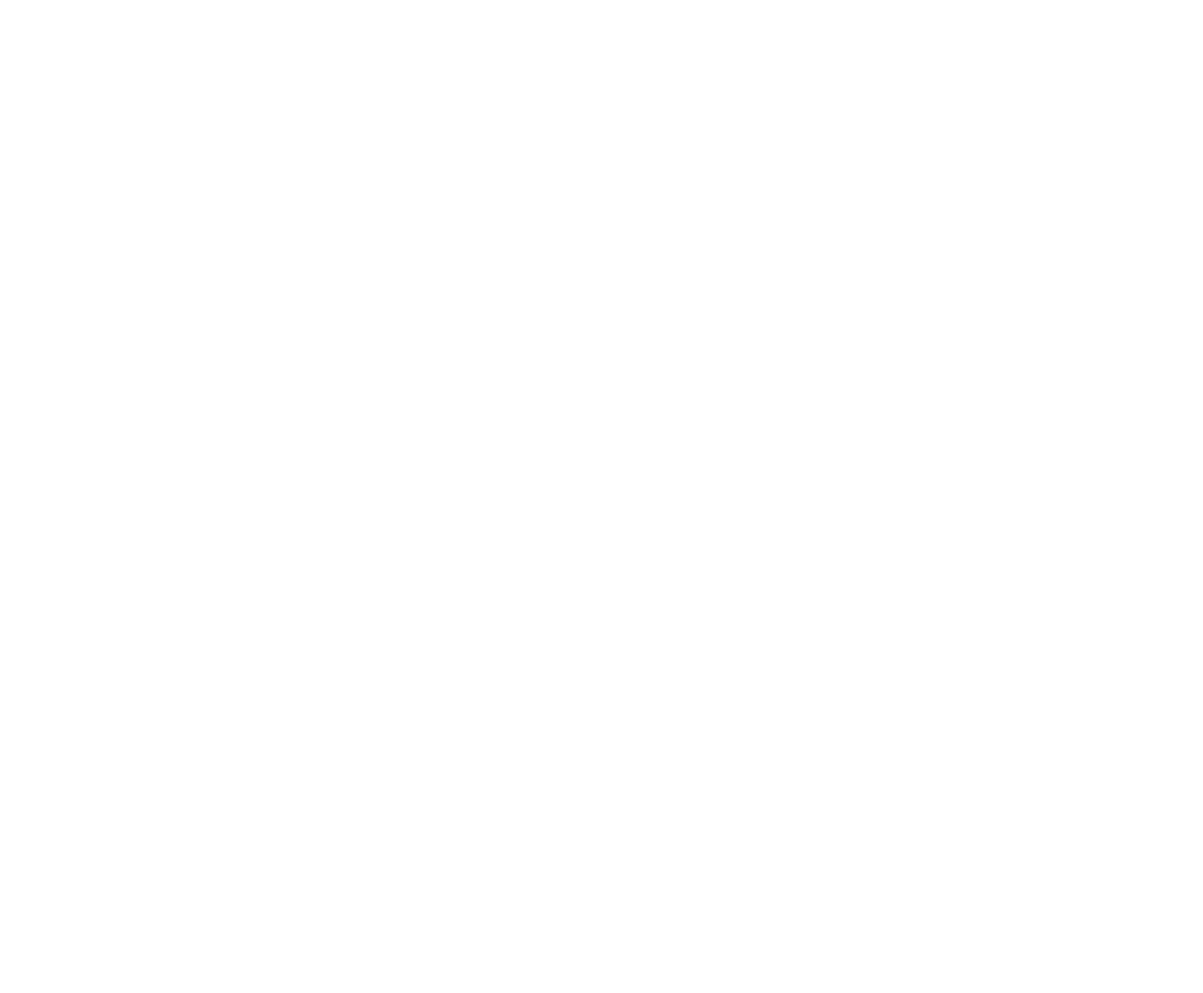
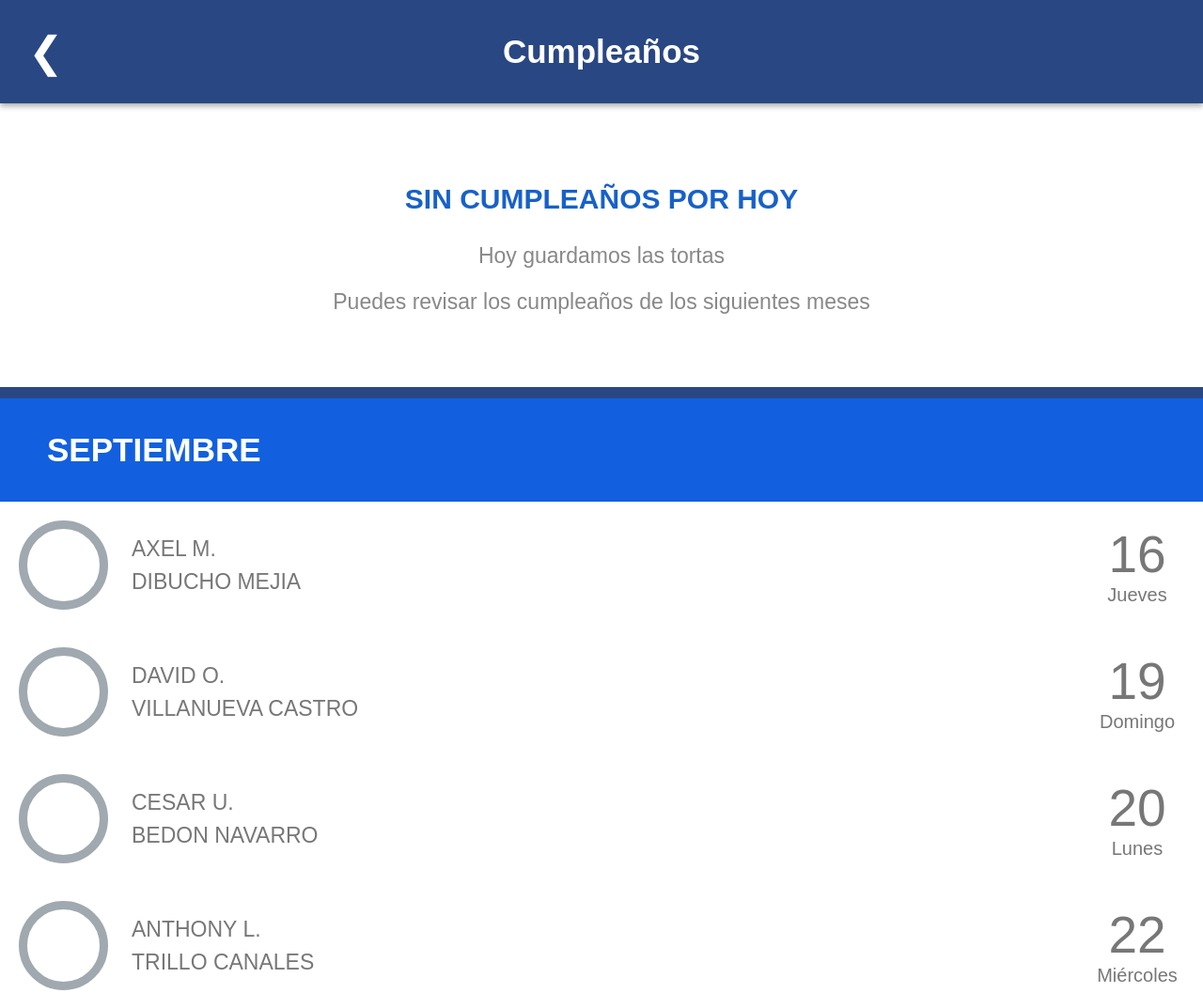
Before and after one commit to familiaHF/cumplea-oshf, a plain HTML site: page index.html in a window 1280 px wide. Shown: the top 1057 px of the page at 94% size. Before the commit the page ends 800 px from the top, so only its background shows below. Drawn offline with Linux system fonts and the light colour scheme.

Commit message:
Add HTML structure for birthday page

```diff
--- a/index.html
+++ b/index.html
@@ -1,2 +1,27 @@
- <!doctype html>
+<!DOCTYPE html>
 <html lang="es">
+<head>
+    <meta charset="UTF-8">
+    <meta name="viewport" content="width=device-width, initial-scale=1.0">
+    <title>Cumpleaños</title>
+    <link rel="stylesheet" href="style.css">
+</head>
+<body>
+
+    <header class="barra">
+        <button class="volver" onclick="history.back()">❮</button>
+        <h1>Cumpleaños</h1>
+    </header>
+
+    <section class="mensaje">
+        <h2 id="tituloHoy">SIN CUMPLEAÑOS POR HOY</h2>
+        <p>Hoy guardamos las tortas</p>
+        <p>Puedes revisar los cumpleaños de los siguientes meses</p>
+    </section>
+
+    <main id="listaCumpleanos"></main>
+
+    <script src="script.js"></script>
+
+</body>
+</html>
```
